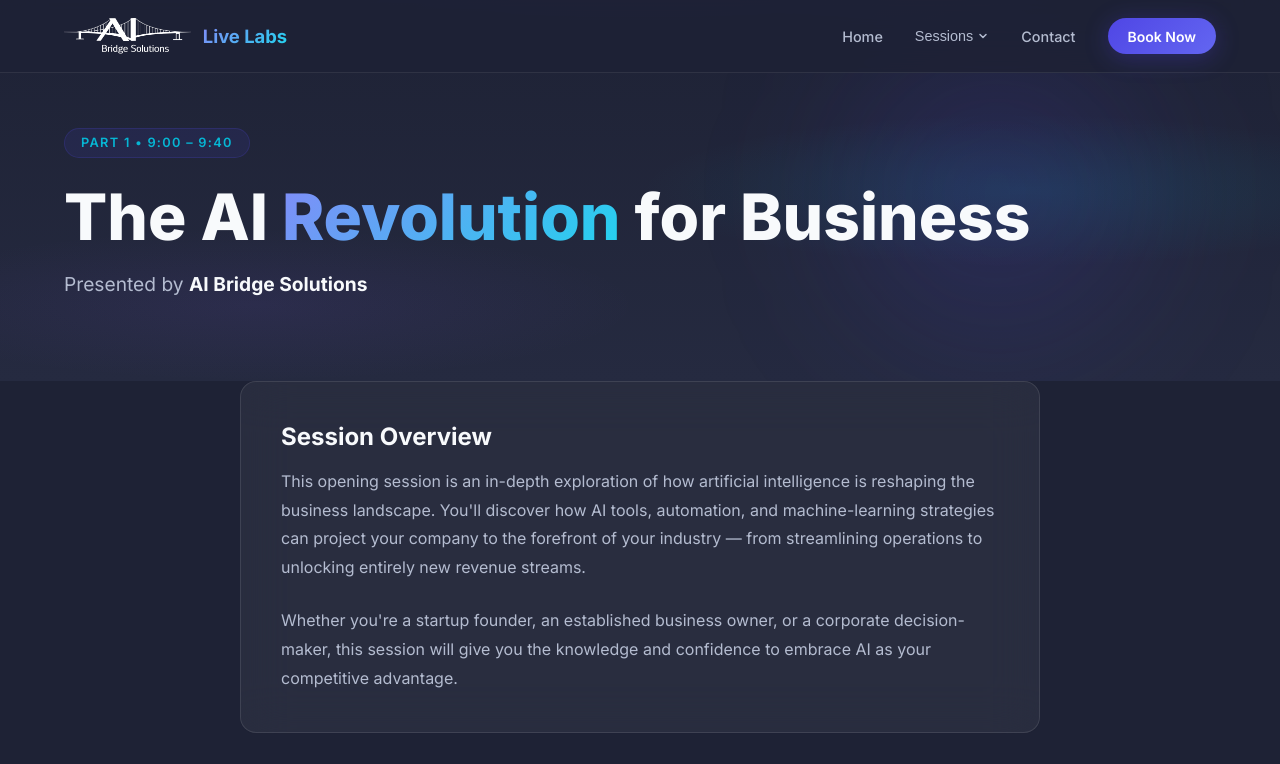
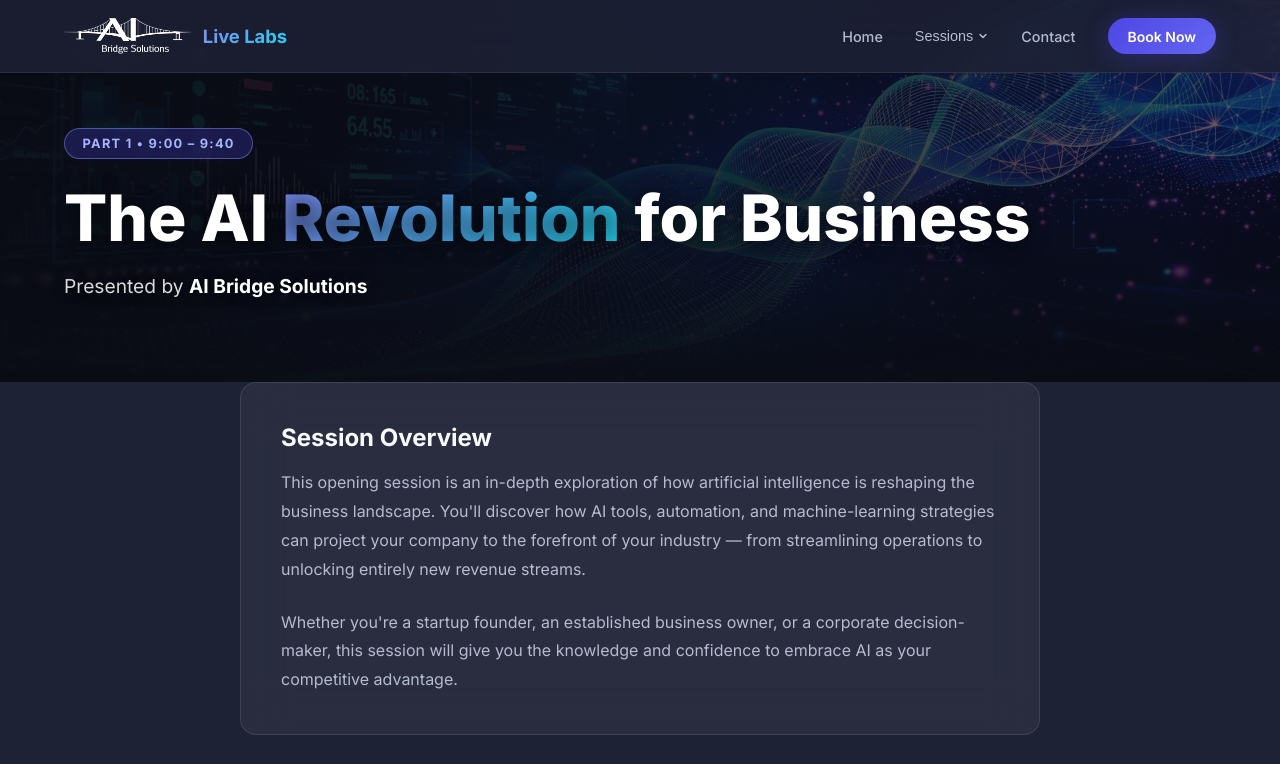
Before and after one commit to kevin21quirk/aibridgelivelabs, a Next.js app: page /sessions/ai-revolution in a window 1280 px wide. Shown: the top 764 px of the page. Built offline with nearby package versions, Linux system fonts and the light colour scheme.

Commit message:
Add Part1.webp and Part2.webp hero backgrounds with legible overlay/text on session pages

```diff
--- a/src/app/sessions/ai-revolution/page.tsx
+++ b/src/app/sessions/ai-revolution/page.tsx
@@ -9,16 +9,20 @@ export default function AIRevolutionPage() {
 
       {/* Hero */}
       <section className="hero-gradient grid-pattern" style={{ position: 'relative', paddingTop: '8rem', paddingBottom: '5rem', overflow: 'hidden' }}>
-        <div className="animate-blob" style={{ position: 'absolute', top: '10%', right: '10%', width: '300px', height: '300px', borderRadius: '50%', background: 'rgba(79, 70, 229, 0.15)', filter: 'blur(80px)' }} />
+        {/* Background image */}
+        <div style={{ position: 'absolute', inset: 0, backgroundImage: 'url("/Part1.webp")', backgroundSize: 'cover', backgroundPosition: 'center', zIndex: 0 }} />
+        {/* Dark overlay for legibility */}
+        <div style={{ position: 'absolute', inset: 0, background: 'linear-gradient(to right, rgba(10, 12, 20, 0.96) 0%, rgba(10, 12, 20, 0.88) 45%, rgba(10, 12, 20, 0.65) 100%)', zIndex: 0 }} />
+        <div style={{ position: 'absolute', inset: 0, background: 'linear-gradient(to top, rgba(10, 12, 20, 0.85) 0%, transparent 60%)', zIndex: 0 }} />
         <div className="container" style={{ position: 'relative', zIndex: 1 }}>
-          <div style={{ display: 'inline-flex', alignItems: 'center', gap: '0.5rem', padding: '0.4rem 1rem', background: 'rgba(79,70,229,0.1)', borderRadius: '9999px', border: '1px solid rgba(79,70,229,0.2)', marginBottom: '1.5rem' }}>
-            <span style={{ fontSize: '0.8rem', fontWeight: 600, color: 'var(--accent)', textTransform: 'uppercase', letterSpacing: '0.1em' }}>Part 1 • 9:00 – 9:40</span>
+          <div style={{ display: 'inline-flex', alignItems: 'center', gap: '0.5rem', padding: '0.45rem 1.1rem', background: 'rgba(79,70,229,0.25)', borderRadius: '9999px', border: '1px solid rgba(129,140,248,0.5)', marginBottom: '1.5rem', backdropFilter: 'blur(8px)' }}>
+            <span style={{ fontSize: '0.8rem', fontWeight: 700, color: '#a5b4fc', textTransform: 'uppercase', letterSpacing: '0.1em' }}>Part 1 • 9:00 – 9:40</span>
           </div>
-          <h1 style={{ fontSize: 'clamp(2.5rem, 5vw, 4rem)', fontWeight: 800, marginBottom: '1rem', lineHeight: 1.1 }}>
+          <h1 style={{ fontSize: 'clamp(2.5rem, 5vw, 4rem)', fontWeight: 800, marginBottom: '1rem', lineHeight: 1.1, color: '#ffffff', textShadow: '0 2px 20px rgba(0,0,0,0.6)' }}>
             The AI <span className="gradient-text">Revolution</span> for Business
           </h1>
-          <p style={{ fontSize: '1.2rem', color: 'var(--text-muted)', maxWidth: '650px', lineHeight: 1.7 }}>
-            Presented by <strong style={{ color: 'var(--text)' }}>AI Bridge Solutions</strong>
+          <p style={{ fontSize: '1.2rem', color: 'rgba(255,255,255,0.85)', maxWidth: '650px', lineHeight: 1.7, textShadow: '0 1px 12px rgba(0,0,0,0.5)' }}>
+            Presented by <strong style={{ color: '#ffffff' }}>AI Bridge Solutions</strong>
           </p>
         </div>
       </section>
```
Also changed, not shown: src/app/sessions/pr-and-ai/page.tsx (+10 -6 lines), public/Part1.webp (added), public/Part2.webp (added).
